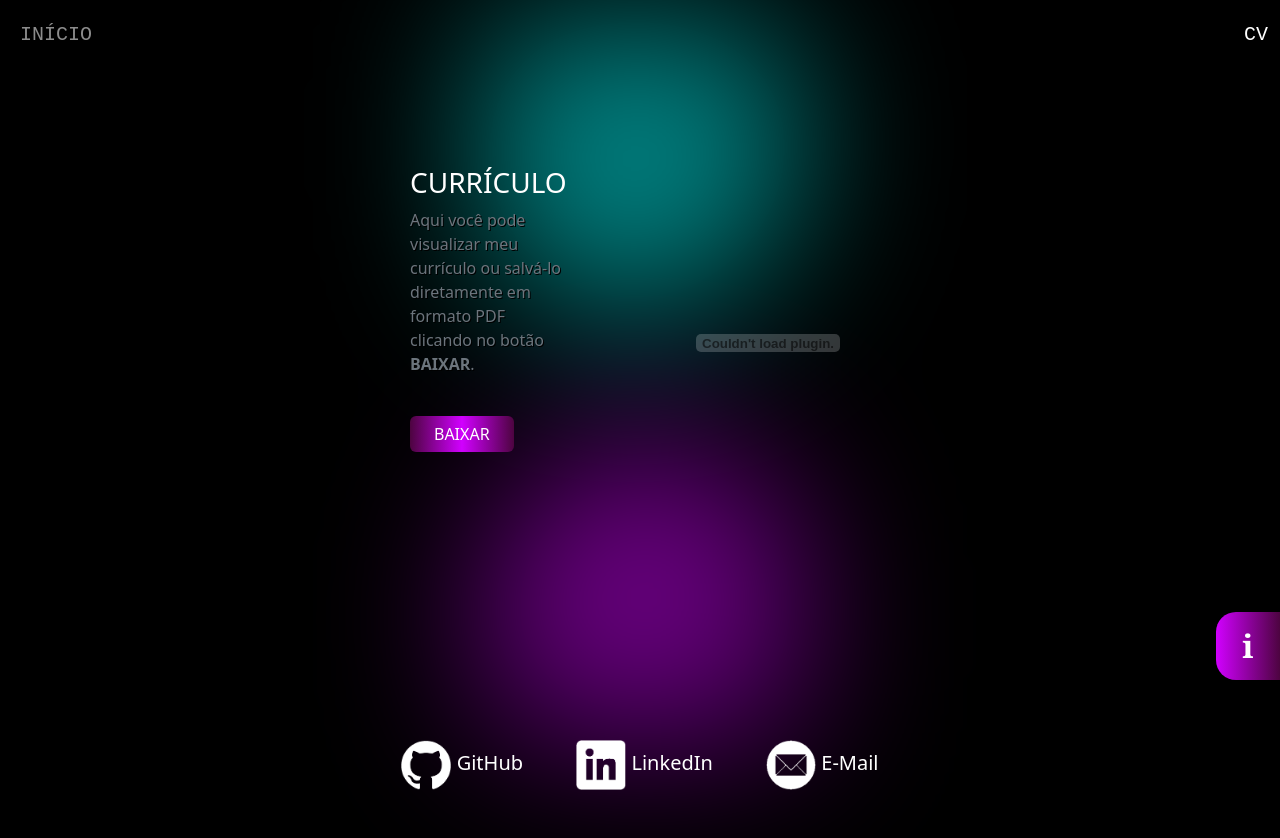
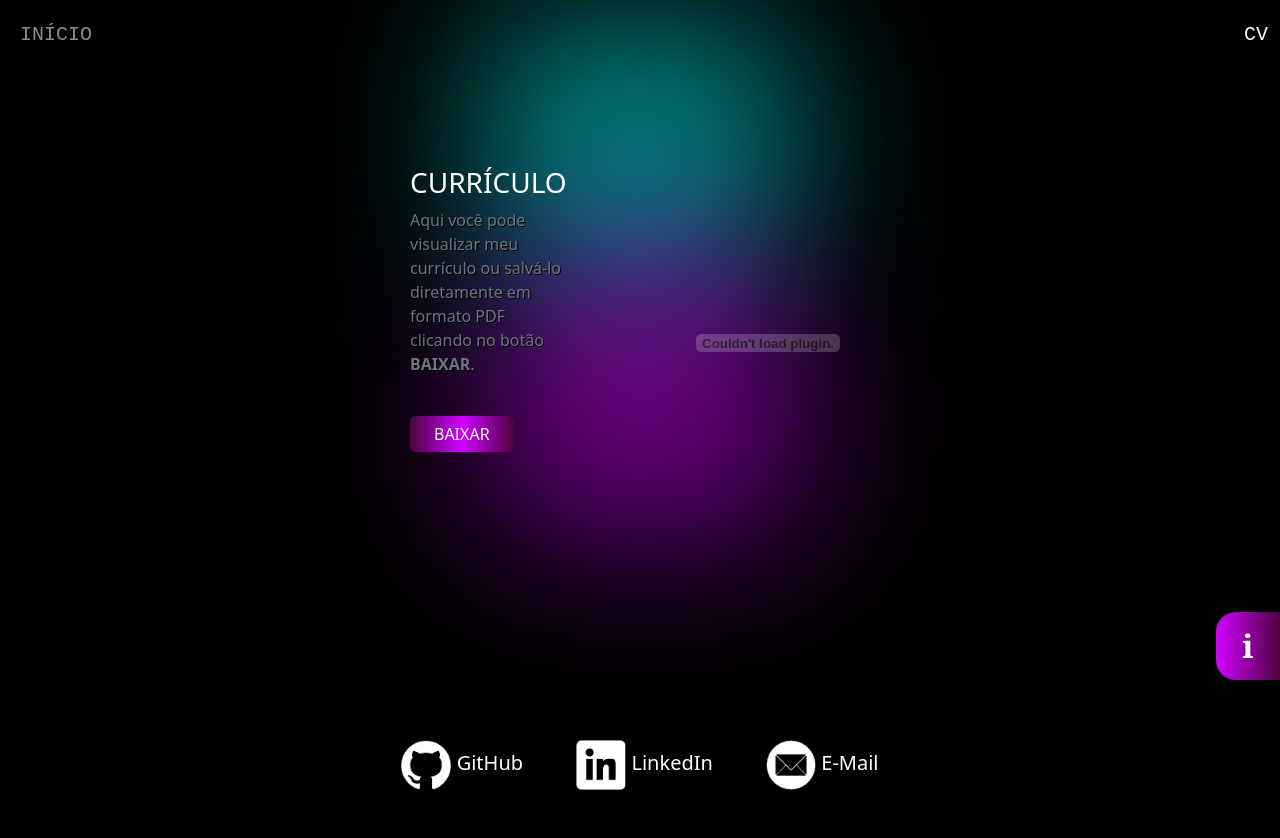
Before and after one commit to Rafael-MJ/rafaelmj.xyz, an Angular app: page /#/curriculum in a window 1280 px wide. After the commit the page ends 800 px from the top, so only its background shows below. Built offline with nearby package versions, Linux system fonts and the light colour scheme.

Commit message:
fix: correct screen layout

```diff
--- a/src/app/components/content/about/about.component.html
+++ b/src/app/components/content/about/about.component.html
@@ -1,6 +1,6 @@
 <div class="w-75 h-100 m-auto mt-5 justify-content-center align-items-center">
-  <div class="img-me d-flex justify-content-center">
-    <img src="../../../../assets/general/me.png" alt="me" />
+  <div class="d-flex justify-content-center">
+    <img id="img-me" src="../../../../assets/general/me.png" alt="me" />
   </div>
 
   <div class="content-block h-auto p-5 d-flex">
--- a/src/app/components/content/about/about.component.scss
+++ b/src/app/components/content/about/about.component.scss
@@ -1 +1,5 @@
 @import '../../../utils/style.utils.scss';
+
+#img-me {
+    z-index: 1;
+}
--- a/src/app/components/screens/curriculum/curriculum.component.scss
+++ b/src/app/components/screens/curriculum/curriculum.component.scss
@@ -26,7 +26,7 @@
 
 .neon-div {
   width: 120px;
-  max-height: 90vh;
+  max-height: 65vh;
   aspect-ratio: 0.15;
   align-items: center;
   justify-content: center;
@@ -38,7 +38,7 @@
 }
 
 .neon-div:after {
-  max-height: 90vh;
+  max-height: 65vh;
   content: "";
   position: absolute;
   inset: -100px;
--- a/src/app/components/screens/main/main.component.scss
+++ b/src/app/components/screens/main/main.component.scss
@@ -19,6 +19,7 @@
 
 .neon-div {
   width: 240px;
+  max-height: 90vh;
   aspect-ratio: 0.35;
   align-items: center;
   justify-content: center;
@@ -30,6 +31,7 @@
 }
 
 .neon-div:after {
+  max-height: 90vh;
   content: "";
   position: absolute;
   inset: -100px;
--- a/src/styles.scss
+++ b/src/styles.scss
@@ -12,6 +12,7 @@ html {
 }
 
 body {
+  overflow-x: hidden;
   position: relative;
   min-height: 100vh;
   max-width: $screen-max-width;
```
